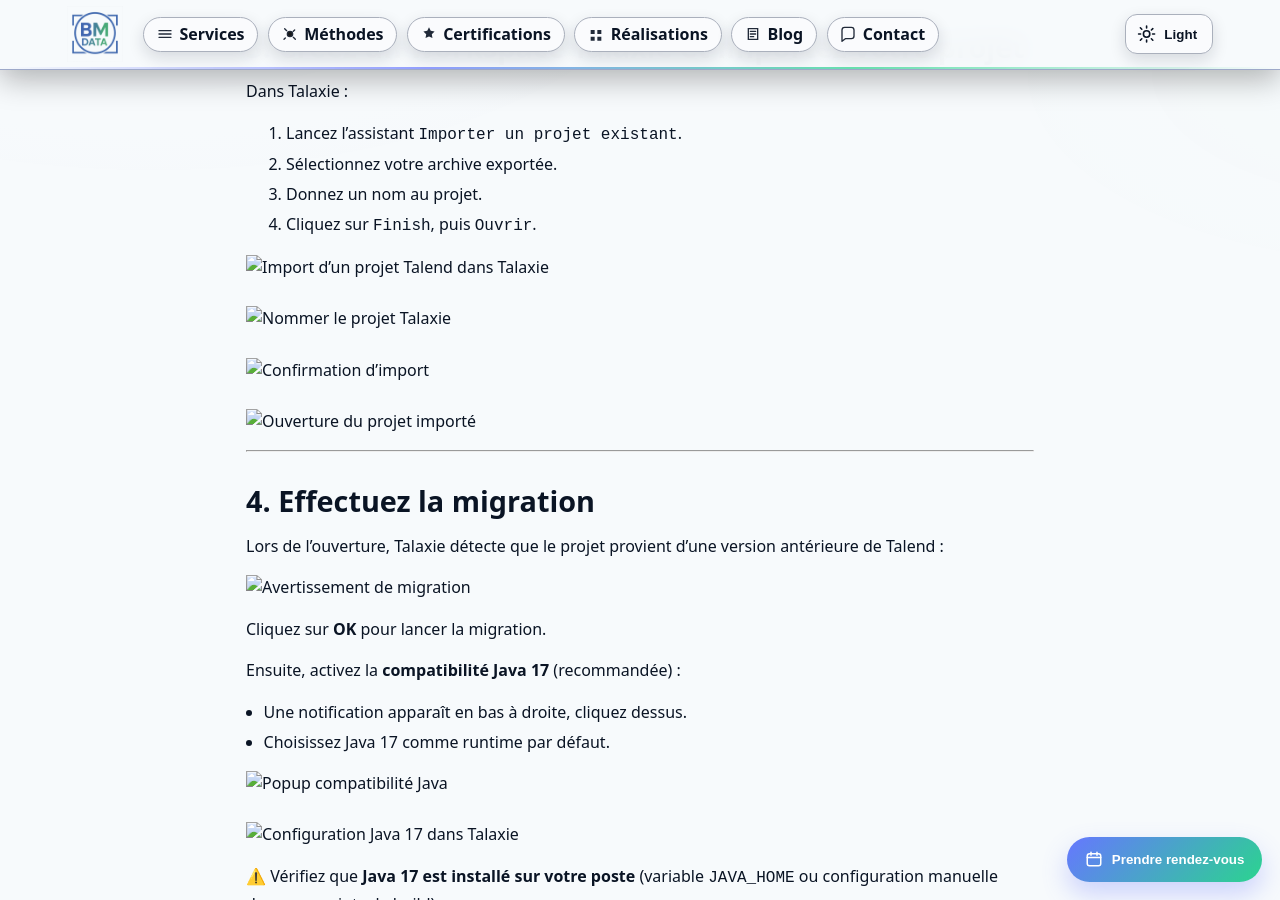
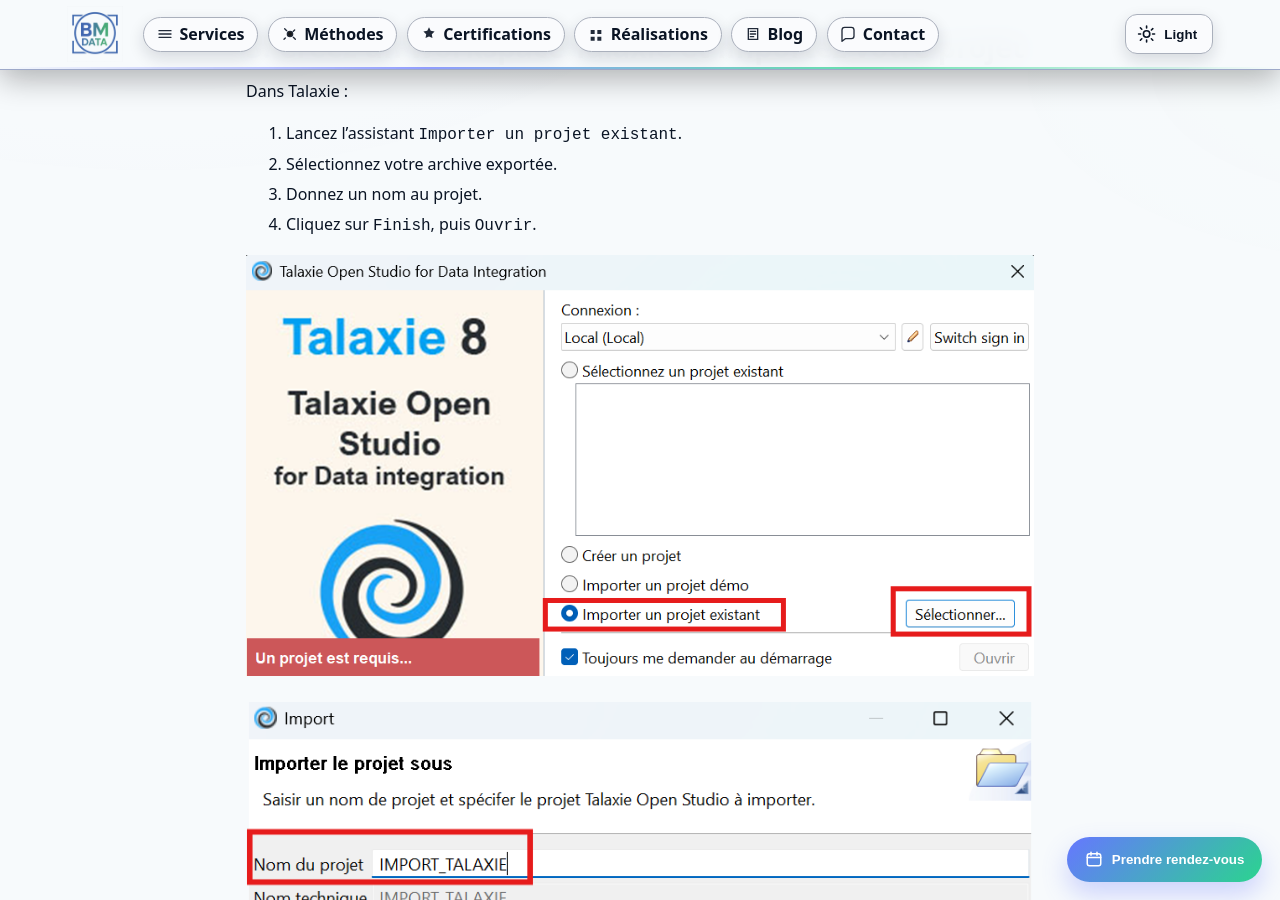
Before and after one commit to mbodetdata/mbodetdata.github.io, a Jekyll site: the page built from _posts/2025-10-02-migration-talend-vers-talaxie.md, in a window 1280 px wide and 900 px high, scrolled down 3457 px. Built offline with Jekyll 4.4.1, drawn with Linux system fonts in a browser that asks for light colours.

Commit message:
Maj blog

```diff
--- a/_posts/2025-10-02-migration-talend-vers-talaxie.md
+++ b/_posts/2025-10-02-migration-talend-vers-talaxie.md
@@ -4,7 +4,7 @@
 description: "Tutoriel pratique pour migrer vos projets Talend Open Studio vers Talaxie en toute sécurité. Étapes, bonnes pratiques et pièges à éviter."
 categories: blog
 tags: [Talend, Talaxie, Migration, ETL, Open Source, Data Integration]
-image: "/assets/img/blog/2-Migration_Talend_Talaxie/img.png)"
+image: "/assets/img/blog/2-Migration_Talend_Talaxie/img.png"
 active: false
 ---
 
@@ -71,10 +71,10 @@
 3. Donnez un nom au projet.
 4. Cliquez sur `Finish`, puis `Ouvrir`.
 
-![Import projet Talaxie](/assets/img/blog/2-Migration_Talaxie/3-import_talaxie-1.png){:alt="Import d’un projet Talend dans Talaxie"}
-![Import projet Talaxie](/assets/img/blog/2-Migration_Talaxie/3-import_talaxie-2.png){:alt="Nommer le projet Talaxie"}
-![Import projet Talaxie](/assets/img/blog/2-Migration_Talaxie/3-import_talaxie-3.png){:alt="Confirmation d’import"}
-![Import projet Talaxie](/assets/img/blog/2-Migration_Talaxie/3-import_talaxie-4.png){:alt="Ouverture du projet importé"}
+![Import projet Talaxie](/assets/img/blog/2-Migration_Talend_Talaxie/3-import_talaxie-1.png){:alt="Import d’un projet Talend dans Talaxie"}
+![Import projet Talaxie](/assets/img/blog/2-Migration_Talend_Talaxie/3-import_talaxie-2.png){:alt="Nommer le projet Talaxie"}
+![Import projet Talaxie](/assets/img/blog/2-Migration_Talend_Talaxie/3-import_talaxie-3.png){:alt="Confirmation d’import"}
+![Import projet Talaxie](/assets/img/blog/2-Migration_Talend_Talaxie/3-import_talaxie-4.png){:alt="Ouverture du projet importé"}
 
 ---
 
@@ -82,7 +82,7 @@
 
 Lors de l’ouverture, Talaxie détecte que le projet provient d’une version antérieure de Talend :
 
-![Migration projet Talaxie](/assets/img/blog/2-Migration_Talaxie/4-migration_talaxie-1.png){:alt="Avertissement de migration"}
+![Migration projet Talaxie](/assets/img/blog/2-Migration_Talend_Talaxie/4-migration_talaxie-1.png){:alt="Avertissement de migration"}
 
 Cliquez sur **OK** pour lancer la migration.
 
@@ -90,8 +90,8 @@
 - Une notification apparaît en bas à droite, cliquez dessus.
 - Choisissez Java 17 comme runtime par défaut.
 
-![Compatibilité Java 17](/assets/img/blog/2-Migration_Talaxie/4-migration_talaxie-3.png){:alt="Popup compatibilité Java"}
-![Compatibilité Java 17](/assets/img/blog/2-Migration_Talaxie/4-migration_talaxie-4.png){:alt="Configuration Java 17 dans Talaxie"}
+![Compatibilité Java 17](/assets/img/blog/2-Migration_Talend_Talaxie/4-migration_talaxie-3.png){:alt="Popup compatibilité Java"}
+![Compatibilité Java 17](/assets/img/blog/2-Migration_Talend_Talaxie/4-migration_talaxie-4.png){:alt="Configuration Java 17 dans Talaxie"}
 
 ⚠️ Vérifiez que **Java 17 est installé sur votre poste** (variable `JAVA_HOME` ou configuration manuelle dans vos scripts de build).
 La distribution recommandée est **Zulu JDK** : [télécharger ici](https://www.azul.com/downloads/?package=jdk#zulu).
@@ -107,7 +107,7 @@
 - API REST/SOAP.
 - Variables et contextes (souvent sources d’erreurs).
 
-![Vérification référentiel](/assets/img/blog/2-Migration_Talaxie/4-migration_talaxie-2.png){:alt="Vérification des éléments du référentiel"}
+![Vérification référentiel](/assets/img/blog/2-Migration_Talend_Talaxie/4-migration_talaxie-2.png){:alt="Vérification des éléments du référentiel"}
 
 ⚠️ Les connecteurs propriétaires Talend ne sont pas inclus : privilégiez les drivers standards (JDBC, REST).
 
```
